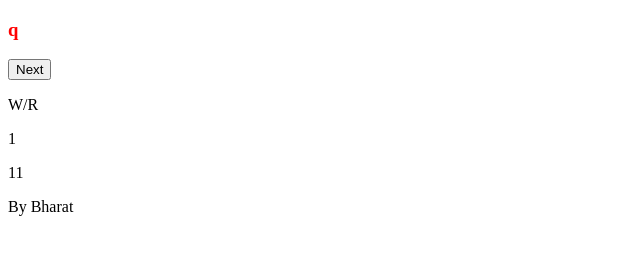
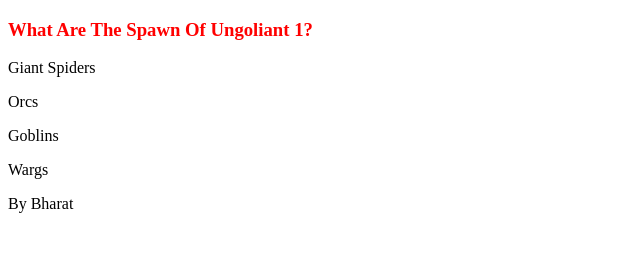
Before and after one commit to bartmann88/bartYellapuProjectThree, a plain HTML site: page index.html in a window 1280 px wide. Both pictures are taken after a click on the link "Start!". Shown: the whole page, without its empty margins (0-640 px from the left). Drawn offline with nearby package versions, Linux system fonts and the light colour scheme.

Commit message:
functions for  showQ, ShowOptions and checkAnswer added

```diff
--- a/app.js
+++ b/app.js
@@ -27,11 +27,6 @@ const quizContent = [
         "correctAnswer": "210"
     },
 
-    {
-        "question": "Which River Is Rivendell Built On 5?",
-        "options": ["147", "107", "87", "210"],
-        "correctAnswer": "210"
-    },
 
     {
         "question": "Which Of These Is A 'Pipe-Weed' from The Shire 6?",
@@ -69,14 +64,53 @@ const quizContent = [
 
 // ////////////////////////////////////////////////////////////////////////////////////////////////////////////
 
-const lotrApp = {};
+// const lotrApp = {};
 
 // Start Button - Hide HeaderContainer ✔ - Button should also unhide the quiz container XX
 
 $('#startQuiz').on('click',function() {
     $('.headerContainer').remove();
     $('main').show();
+    showQuestion();
+    showOptions();
 })
+
+// Key Variables
+
+// This variable will tell us where we are on the Quizcontent array
+let questionNumber = 0;
+
+let totalQuestion = quizContent.length ;
+
+let score = 0;
+
+// this funtion will show a question on hTML
+
+
+const showQuestion = function() {
+    $('#question').append(quizContent[questionNumber].question)
+    // console.log(quizContent[questionNumber].question);
+}
+
+const showOptions = function(){
+    (quizContent[questionNumber].options).map((option) => {
+        $("#optionsContainer").append("<p>" + option + "</p>")
+    })
+    // console.log(quizContent[questionNumber].options);
+}
+
+
+// function created to check answers
+const checkAnswer = function (selectedAnswer){
+    if (selectedAnswer === quizContent[questionNumber].correctAnswer ){
+        console.log("correct anser");
+    }
+    else{
+        console.log("wrong");
+    }
+}
+
+
 
 
 $(function () {
--- a/index.html
+++ b/index.html
@@ -33,25 +33,25 @@
         <div class="quiz">
 
             <div class="questionContainer">
-                <h3 class="question" id="question">q</h3>
+                <h3 class="question" id="question"></h3>
 
-                <div class="options" id="options">
-                    <ul id="optioncontainer"></ul>
+                <div class="optionsContainer" id="optionsContainer">
+
                 </div>
 
             </div>
 
-            <button class="nextButton" id="nextButton">Next</button>
+            <div class="buttonContainer" id="nextButton"></div>
         </div>
 
         <div class="scoreContainer">
-            <p class="result" id="result">W/R</p>
-            <p class="score" id="score">1</p>
+            <p class="result" id="result"></p>
+            <p class="score" id="score"></p>
         </div>
 
         <section class="resultPage" id="resultPage">
 
-            <p class="score" id="finalScore">11</p>
+            <p class="score" id="finalScore"></p>
             <p class="finalMessage" id="finalMessage"></p>
 
         </section>
```
